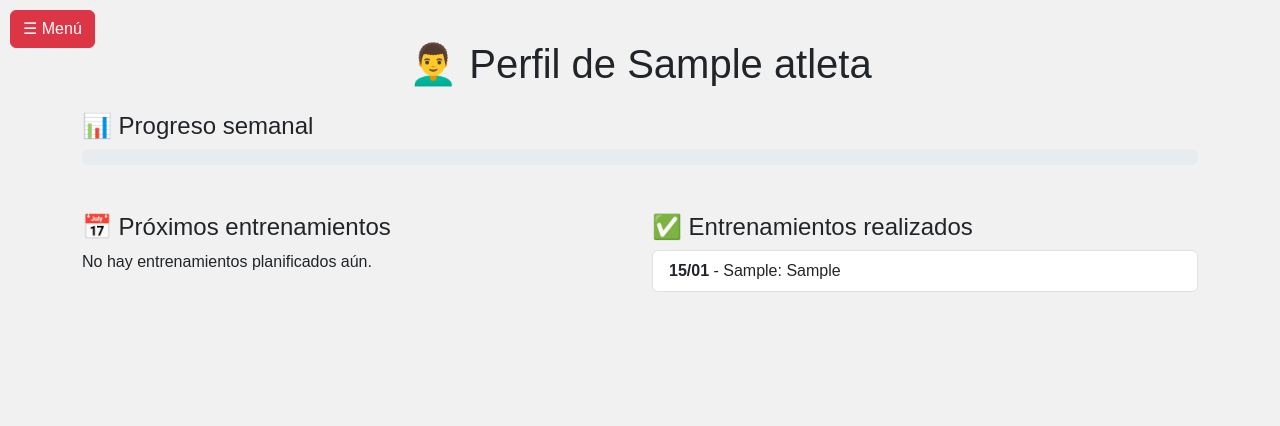
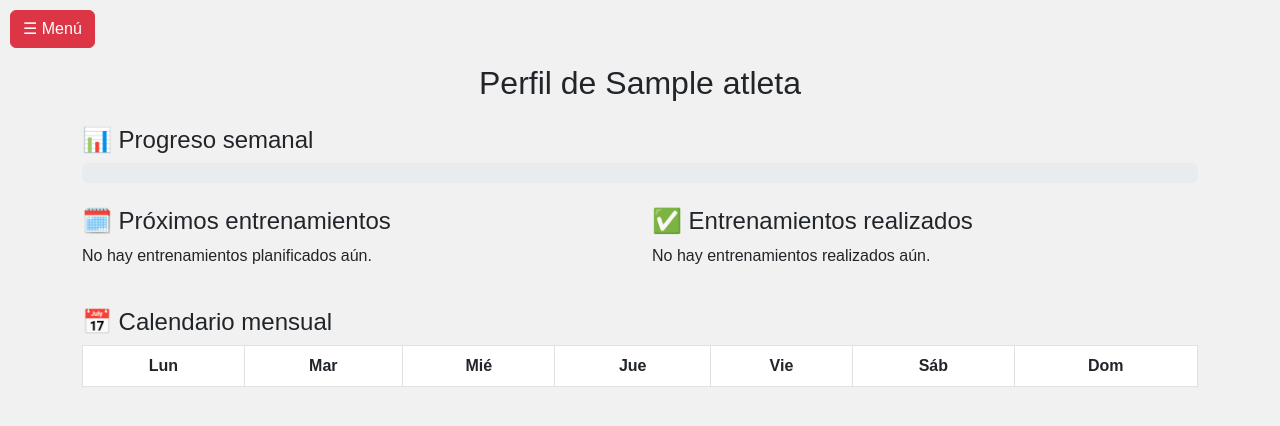
Before and after one commit to Leon555555/vir, a Flask app: page /perfil/1 in a window 1280 px wide. Shown: the top 426 px of the page. Run offline with Flask 3, Linux system fonts and the light colour scheme; tables that the repository leaves empty hold one stand-in row (values such as "Sample post"); lists and menus that the app fills with data are empty.

Commit message:
Actualizar perfil.html: progreso semanal, entrenamientos y calendario mensual

```diff
--- a/app/templates/perfil.html
+++ b/app/templates/perfil.html
@@ -1,10 +1,11 @@
 {% extends "layout.html" %}
+
 {% block content %}
 <div class="container">
-    <h1 class="text-center mb-4">👨‍🦱 Perfil de {{ atleta.nombre }}</h1>
+    <h2 class="text-center mt-4 mb-4"> Perfil de {{ atleta.nombre }}</h2>
 
-    <h4><span style="font-size: 24px">📊</span> Progreso semanal</h4>
-    <div class="progress mb-5">
+    <h4>📊 Progreso semanal</h4>
+    <div class="progress mb-4" style="height: 20px;">
         <div class="progress-bar bg-success" role="progressbar" style="width: {{ progreso_semana }}%;" aria-valuenow="{{ progreso_semana }}" aria-valuemin="0" aria-valuemax="100">
             {{ progreso_semana }}%
         </div>
@@ -12,13 +13,11 @@
 
     <div class="row">
         <div class="col-md-6">
-            <h4><span style="font-size: 24px">📅</span> Próximos entrenamientos</h4>
-            {% if entrenamientos_futuros %}
-                <ul class="list-group">
-                    {% for e in entrenamientos_futuros %}
-                    <li class="list-group-item">
-                        <strong>{{ e.fecha.strftime('%d/%m') }}</strong> - {{ e.tipo }}: {{ e.detalle }}
-                    </li>
+            <h4>🗓️ Próximos entrenamientos</h4>
+            {% if entrenamientos_planificados %}
+                <ul>
+                    {% for entreno in entrenamientos_planificados %}
+                        <li>{{ entreno.fecha.strftime('%d/%m/%Y') }} - {{ entreno.tipo }}: {{ entreno.detalle }}</li>
                     {% endfor %}
                 </ul>
             {% else %}
@@ -26,13 +25,11 @@
             {% endif %}
         </div>
         <div class="col-md-6">
-            <h4><span style="font-size: 24px">✅</span> Entrenamientos realizados</h4>
-            {% if entrenamientos_pasados %}
-                <ul class="list-group">
-                    {% for e in entrenamientos_pasados %}
-                    <li class="list-group-item">
-                        <strong>{{ e.fecha.strftime('%d/%m') }}</strong> - {{ e.tipo }}: {{ e.detalle }}
-                    </li>
+            <h4>✅ Entrenamientos realizados</h4>
+            {% if entrenamientos_realizados %}
+                <ul>
+                    {% for entreno in entrenamientos_realizados %}
+                        <li>{{ entreno.fecha.strftime('%d/%m/%Y') }} - {{ entreno.tipo }}: {{ entreno.detalle }}</li>
                     {% endfor %}
                 </ul>
             {% else %}
@@ -40,5 +37,23 @@
             {% endif %}
         </div>
     </div>
+
+    <h4 class="mt-4">📅 Calendario mensual</h4>
+    <table class="table table-bordered text-center">
+        <thead>
+            <tr>
+                <th>Lun</th><th>Mar</th><th>Mié</th><th>Jue</th><th>Vie</th><th>Sáb</th><th>Dom</th>
+            </tr>
+        </thead>
+        <tbody>
+            {% for semana in calendario_mensual %}
+            <tr>
+                {% for dia in semana %}
+                    <td>{{ dia if dia != 0 else '' }}</td>
+                {% endfor %}
+            </tr>
+            {% endfor %}
+        </tbody>
+    </table>
 </div>
 {% endblock %}
```
